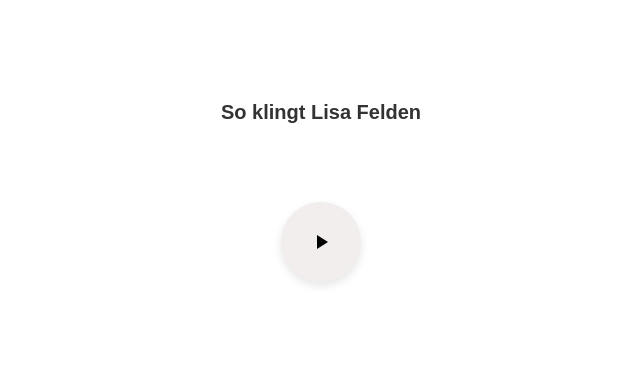
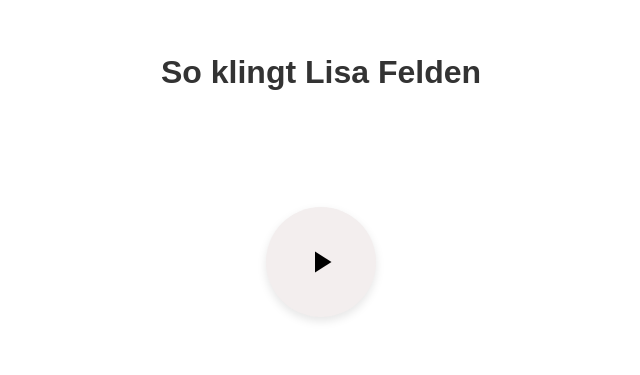
Before and after one commit to alinamle/Lisa_Felden, a plain HTML site: page index.html in a window 1280 px wide. Shown: the part 198-573 px from the top of the page, without its empty margins (319-959 px from the left). Drawn offline with Linux system fonts and the light colour scheme.

Commit message:
Add files via upload

```diff
--- a/index.html
+++ b/index.html
@@ -2,6 +2,7 @@
 <html lang="de">
 <head>
   <meta charset="UTF-8">
+  <meta name="viewport" content="width=device-width, initial-scale=1.0">
   <title>So klingt Lisa Felden</title>
   <style>
     body {
@@ -13,18 +14,20 @@
       align-items: center;
       justify-content: center;
       font-family: sans-serif;
-      gap: 30px;
+      gap: 40px;
+      font-size: 1.5rem;
     }
 
     h1 {
-      font-size: 20px;
+      font-size: 2rem;
       color: #333;
+      text-align: center;
     }
 
     .player-container {
       position: relative;
-      width: 150px;
-      height: 150px;
+      width: 220px;
+      height: 220px;
     }
 
     .progress-ring {
@@ -34,7 +37,7 @@
     .progress-ring circle {
       fill: none;
       stroke: #f3eeee;
-      stroke-width: 8;
+      stroke-width: 10;
       stroke-linecap: round;
     }
 
@@ -43,8 +46,8 @@
       top: 50%;
       left: 50%;
       transform: translate(-50%, -50%);
-      width: 80px;
-      height: 80px;
+      width: 110px;
+      height: 110px;
       background-color: #f3eeee;
       border-radius: 50%;
       border: none;
@@ -56,8 +59,8 @@
     }
 
     .play-button svg {
-      width: 24px;
-      height: 24px;
+      width: 36px;
+      height: 36px;
       fill: black;
     }
   </style>
@@ -67,14 +70,14 @@
   <h1>So klingt Lisa Felden</h1>
 
   <div class="player-container">
-    <svg class="progress-ring" width="150" height="150">
-      <circle id="progress-ring" cx="75" cy="75" r="65" stroke="#eee" />
+    <svg class="progress-ring" width="220" height="220">
+      <circle id="progress-ring" cx="110" cy="110" r="95" stroke="#eee" />
     </svg>
     <button class="play-button" onclick="toggleAudio()">
       <svg id="play-icon" viewBox="0 0 24 24"><path d="M8 5v14l11-7z"/></svg>
     </button>
     <audio id="audio">
-      <source src="LisaFelden.mp3" type="audio/mpeg">
+      <source src="lisa.mp3" type="audio/mpeg">
     </audio>
   </div>
 
```
